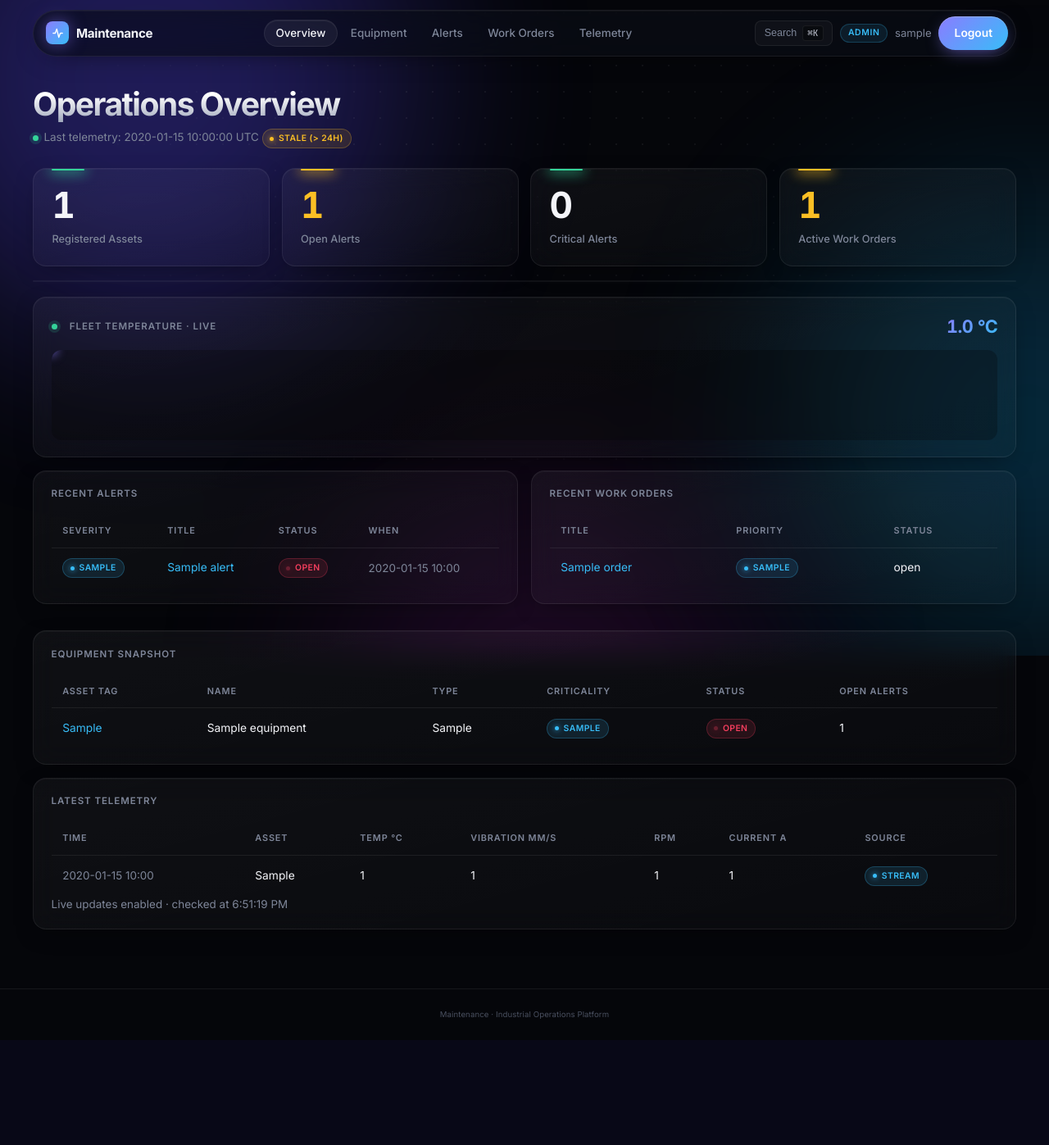
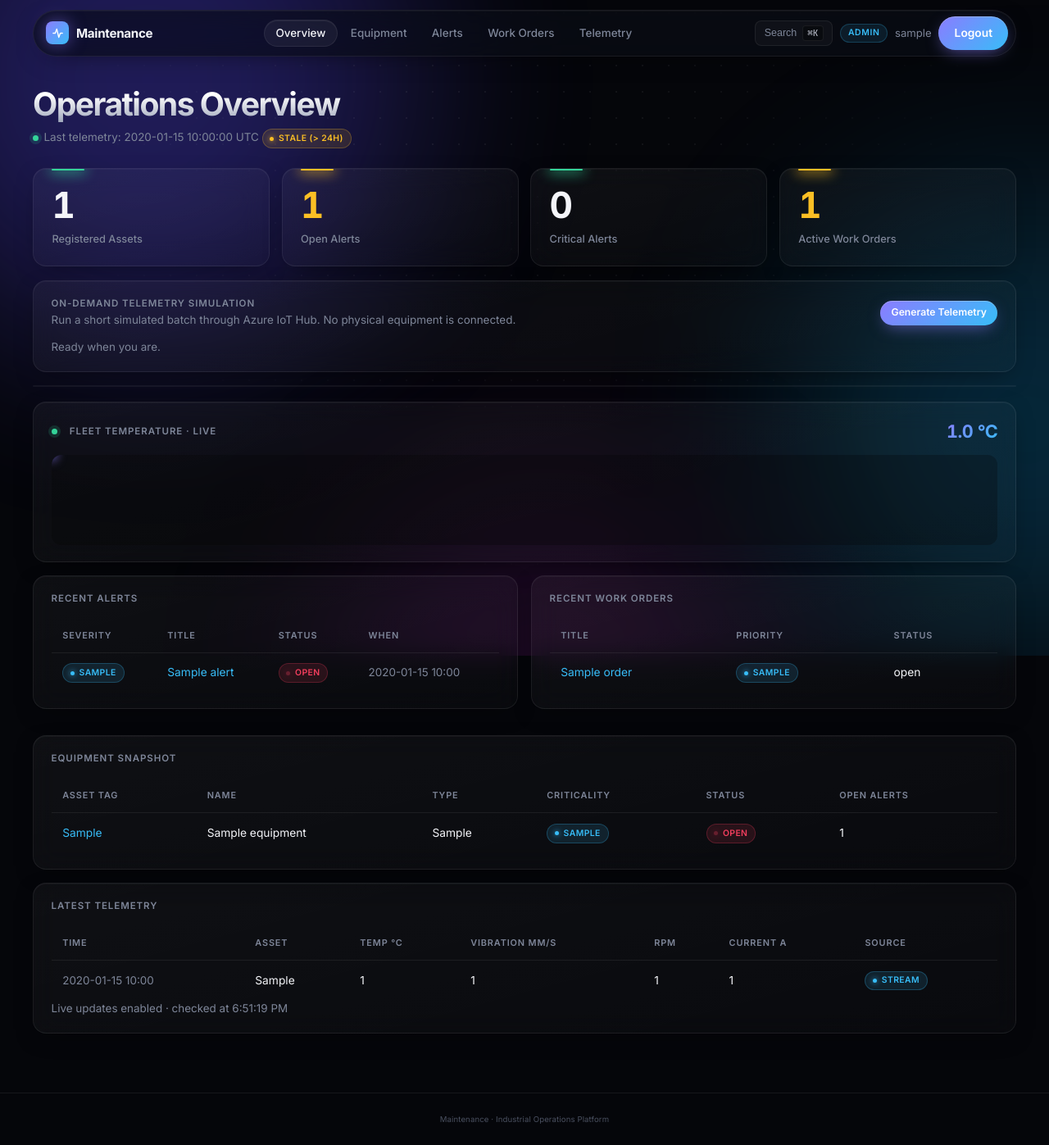
Before and after one commit to nachikulkarni4115-cell/industrial-maintenance-dashboard, a Flask app: page /dashboard in a window 1280 px wide. Shown: the whole page at 82% size. Before the commit the page ends 1269 px from the top, so only its background shows below. Run offline with Flask 3, Linux system fonts and the light colour scheme; a user stored in the database is signed in; tables that the repository leaves empty hold one stand-in row (values such as "Sample post").

Commit message:
Add authenticated telemetry simulation control

```diff
--- a/app/templates/dashboard.html
+++ b/app/templates/dashboard.html
@@ -51,6 +51,17 @@
     <div class="value" id="kpi-open-workorders">{{ open_workorders }}</div>
     <div class="label">Active Work Orders</div>
   </div>
+</div>
+
+<div class="card simulator-control" id="simulator-control">
+  <div class="lc-head">
+    <div>
+      <h3>On-demand telemetry simulation</h3>
+      <p class="meta">Run a short simulated batch through Azure IoT Hub. No physical equipment is connected.</p>
+    </div>
+    <button type="button" class="btn-sm btn-primary" id="run-simulator-button">Generate Telemetry</button>
+  </div>
+  <p class="meta" id="simulator-job-status" role="status" aria-live="polite">Ready when you are.</p>
 </div>
 
 <div class="livebar" id="livebar"><i></i></div>
@@ -239,5 +250,8 @@
 <script
   src="{{ url_for('static', filename='js/dashboard-live.js', v='20261029-saas-v2') }}"
   data-telemetry-url="{{ url_for('main.live_telemetry') }}"
+  data-simulator-run-url="{{ url_for('simulator.run_simulator') }}"
+  data-simulator-status-url="{{ url_for('simulator.simulator_job_status', job_name='JOB_NAME') }}"
+  data-csrf-token="{{ csrf_token() }}"
 ></script>
 {% endblock %}
```
